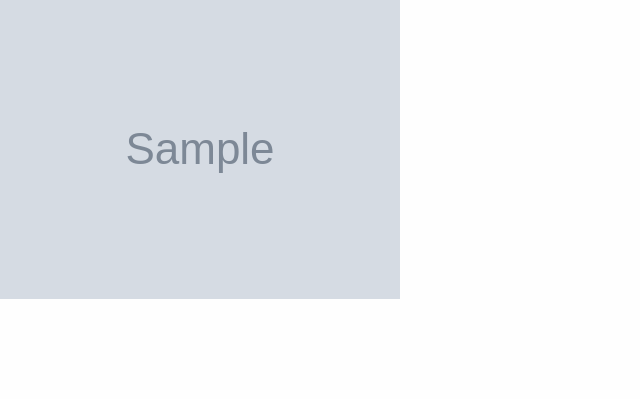
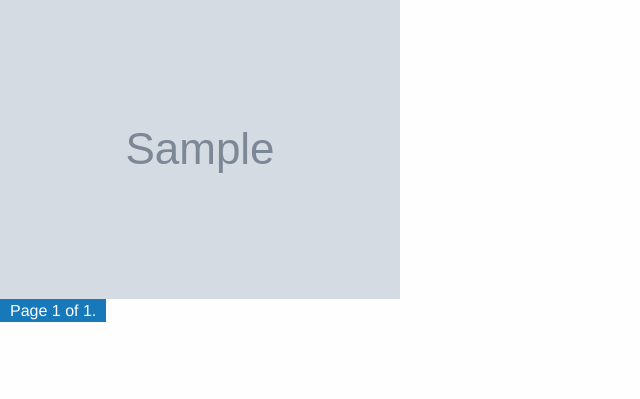
Before and after one commit to neigrok/battlerite-web-portal, a Django app: page /guides/ in a window 1280 px wide. Shown: the part 239-638 px from the top of the page, without its empty margins (0-640 px from the left). Run offline with Django 3.2, Linux system fonts and the light colour scheme; tables that the repository leaves empty hold one stand-in row (values such as "Sample post"); grey boxes marked "Sample" are stand-in pictures.

Commit message:
+paginator

```diff
--- a/battlerite_main/templates/base.html
+++ b/battlerite_main/templates/base.html
@@ -16,6 +16,9 @@
             <div class="container" id="container">
             {% block content %}
             {% endblock %}
+
+            {% block pagination %}
+            {% endblock %}
             </div>
         </div>
         <script src="{% static 'js/vendor/jquery.js' %}"></script>
--- a/guides/models/guide.py
+++ b/guides/models/guide.py
@@ -15,6 +15,10 @@ class Guide(models.Model):
     cards = models.ManyToManyField(Card)
     likes = models.ManyToManyField(User, related_name='likes')
     timestamp = models.DateTimeField(auto_now_add=True)
+    updated = models.DateTimeField(auto_now=True)
+
+    class Meta:
+        ordering = ['-timestamp', '-updated']
 
     def get_absolute_url(self):
         return reverse('guides:details', kwargs={'pk': self.pk})
--- a/guides/templates/guides/guide_list.html
+++ b/guides/templates/guides/guide_list.html
@@ -3,15 +3,36 @@
 
 {% block content %}
     <h1>Guides</h1>
-    {% for guide in object_list %}
+    {% for guide in guide_list %}
         <a href="{% url 'guides:details' guide.pk %}">
             <h4>{{ guide.name }}</h4>
         </a>
         <small>{{ guide.timestamp }}</small>
         <p>{{ guide.desc }}</p>
-        {% for card in guide.card_imgs %}
+        {% for card in guide.cards.all %}
                 <img src=" {{ card.picture.url }}" alt="{{ card.name }}" />
         {% endfor %}
     {% endfor %}
 
 {% endblock %}
+
+
+{% block pagination %}
+    <div class="pagination">
+        <span class="step-links">
+            {% if guide_list.has_previous %}
+                <a href="?page=1">&laquo; first</a>
+                <a href="?page={{ guide_list.previous_page_number }}">previous</a>
+            {% endif %}
+
+            <span class="current">
+                Page {{ guide_list.number }} of {{ guide_list.paginator.num_pages }}.
+            </span>
+
+            {% if news_list.has_next %}
+                <a href="?page={{ guide_list.next_page_number }}">next</a>
+                <a href="?page={{ guide_list.paginator.num_pages }}">last &raquo;</a>
+            {% endif %}
+        </span>
+    </div>
+{% endblock %}
--- a/guides/views.py
+++ b/guides/views.py
@@ -1,4 +1,5 @@
 from django.urls import reverse_lazy
+from django.core.paginator import Paginator
 from django.contrib.auth.mixins import LoginRequiredMixin
 from django.views.generic.edit import CreateView
 from django.views.generic.detail import DetailView
@@ -15,9 +16,11 @@ class GuideListView(ListView):
     model = Guide
 
     def get_context_data(self, **kwargs):
+        page = self.request.GET.get('page', 1)
+        paginator = Paginator(Guide.objects.all(), 15)
+
         context = super().get_context_data(**kwargs)
-        for guide in context['object_list']:
-            guide.card_imgs = guide.cards.all()
+        context['guide_list'] = paginator.get_page(page)
 
         return context
 
@@ -41,7 +44,7 @@ class GuideLike(APIView):
         guide = Guide.objects.filter(pk=pk).first()
         data = {"likes": None}
 
-        if user.is_authenticated and guide is not None:
+        if guide is not None:
             if user in guide.likes.all():
                 guide.likes.remove(user)
             else:
--- a/news/views.py
+++ b/news/views.py
@@ -1,3 +1,4 @@
+from django.core.paginator import Paginator
 from django.views.generic.base import TemplateView
 from django.views.generic.detail import DetailView
 from .models import News
@@ -9,8 +10,11 @@ class NewsTemplateView(TemplateView):
     template_name = "news.html"
 
     def get_context_data(self, **kwargs):
+        page = self.request.GET.get('page', 1)
+        paginator = Paginator(News.objects.all(), 5)
+
         context = super().get_context_data(**kwargs)
-        context['news_list'] = News.objects.all()[:5]
+        context['news_list'] = paginator.get_page(page)
         return context
 
 
--- a/users/views.py
+++ b/users/views.py
@@ -9,14 +9,8 @@ class RegisterView(CreateView):
     form_class = CustomUserCreationForm
     template_name = 'users/register.html'
     success_url = '/'
-    # Ignore requests from authenticated users
 
 
 class ProfileView(LoginRequiredMixin, TemplateView):
     login_url = reverse_lazy('users:login')
     template_name = "users/profile.html"
-    #
-    # def get_context_data(self, **kwargs):
-    #     context = super().get_context_data(**kwargs)
-    #     context['latest_articles'] = Article.objects.all()[:5]
-    #     return context
```
Also changed, not shown: news/models.py (+5 -5 lines), news/templates/news.html (+20 -0 lines).
